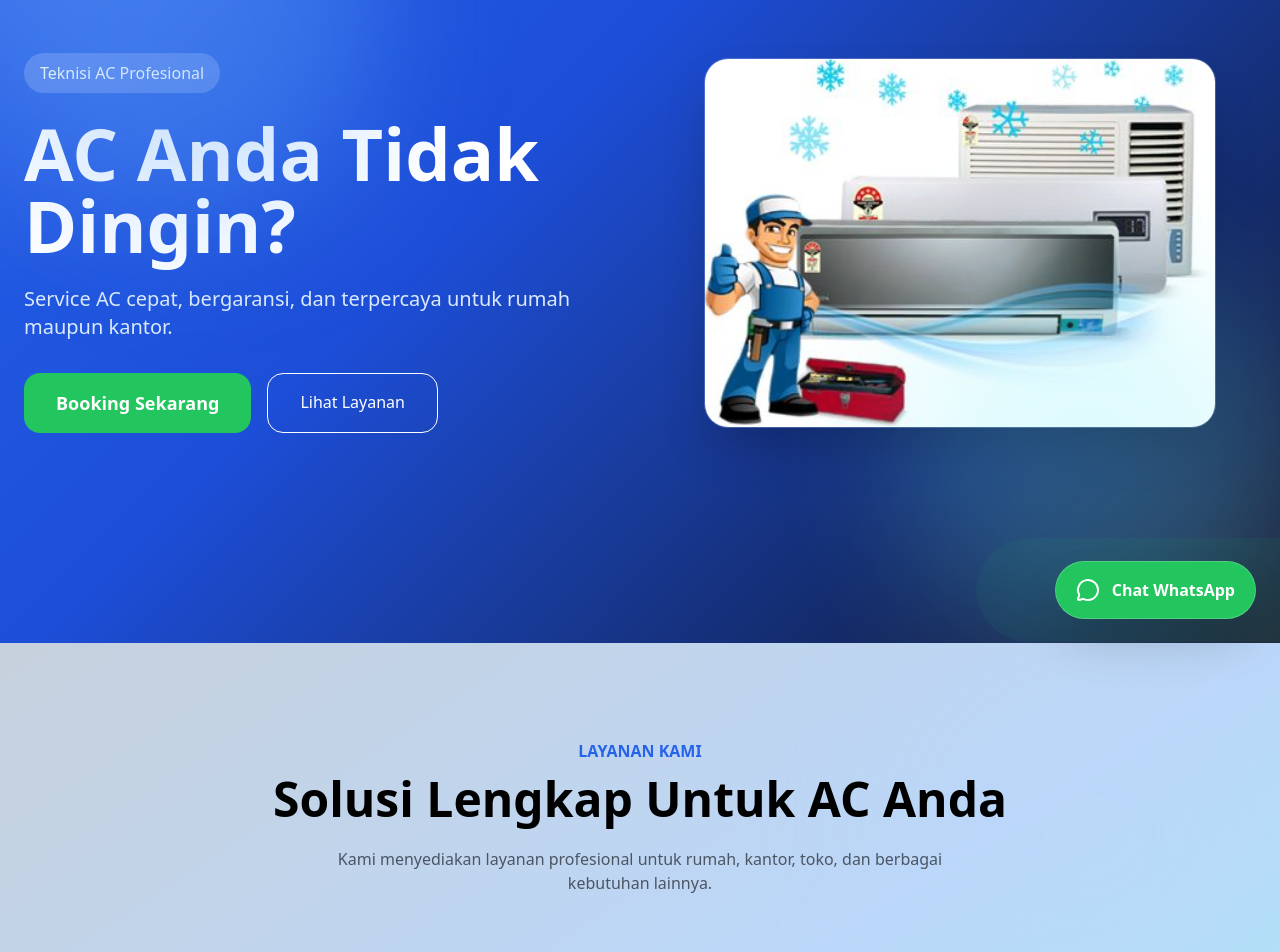
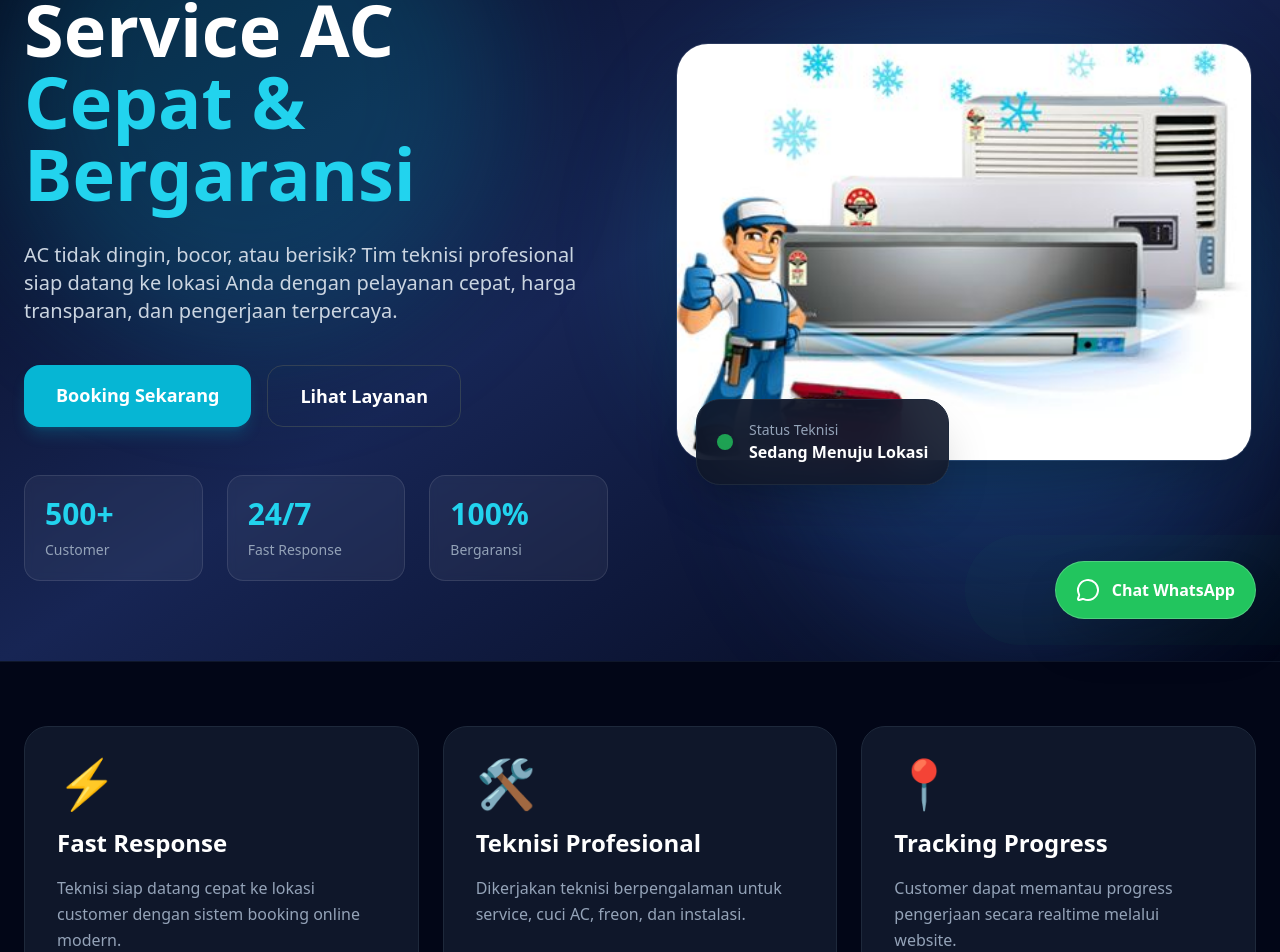
Before and after one commit to AnomSapari/omniac-power, a Next.js app: page / in a window 1280 px wide. Shown: the part 157-1109 px from the top of the page. Built offline with nearby package versions, Linux system fonts and the light colour scheme.

Commit message:
premium landing page

```diff
--- a/app/api/bookings/route.ts
+++ b/app/api/bookings/route.ts
@@ -11,6 +11,24 @@ export async function POST(req: Request) {
       service,
     } = body;
 
+    // VALIDASI
+    if (
+      !name ||
+      !whatsapp ||
+      !address ||
+      !service
+    ) {
+      return Response.json(
+        {
+          error: "Data belum lengkap",
+        },
+        {
+          status: 400,
+        }
+      );
+    }
+
+    // SIMPAN ORDER
     const order = await prisma.order.create({
       data: {
         service,
@@ -21,17 +39,18 @@ export async function POST(req: Request) {
       },
     });
 
-    return Response.json({
-  success: true,
-  orderId: order.id,
-});
+    return Response.json(order);
 
   } catch (error) {
-    console.error(error);
+    console.error("BOOKING ERROR:", error);
 
     return Response.json(
-      { error: "Gagal booking" },
-      { status: 500 }
+      {
+        error: "Server error",
+      },
+      {
+        status: 500,
+      }
     );
   }
 }
--- a/app/page.tsx
+++ b/app/page.tsx
@@ -1,6 +1,7 @@
 "use client";
 
 import { motion } from "framer-motion";
+
 import Navbar from "@/components/Navbar";
 import Services from "@/components/Services";
 import JoinTechnician from "@/components/JoinTechnician";
@@ -10,60 +11,162 @@ import BookingForm from "@/components/BookingForm";
 
 export default function Home() {
   return (
-    <main className="min-h-screen bg-white">
-         <Navbar/>
+    <main className="min-h-screen bg-slate-950 text-white overflow-hidden">
+
+      {/* NAVBAR */}
+      <Navbar />
+
       {/* HERO */}
-      <section className="hero-bg text-white min-h-screen flex items-center relative overflow-hidden">
-        <div className="absolute top-0 left-0 w-96 h-96 bg-blue-400/30 blur-3xl rounded-full"></div>
-        <div className="absolute bottom-0 right-0 w-96 h-96 bg-cyan-300/20 blur-3xl rounded-full"></div>
-        <div className="max-w-7xl mx-auto px-6 grid md:grid-cols-2 gap-12 items-center">
+      <section className="relative min-h-screen flex items-center overflow-hidden">
 
+        {/* BACKGROUND */}
+        <div className="absolute inset-0 bg-gradient-to-br from-slate-950 via-blue-950 to-slate-950" />
+
+        <div className="absolute top-0 left-0 w-[500px] h-[500px] bg-cyan-500/20 blur-3xl rounded-full" />
+
+        <div className="absolute bottom-0 right-0 w-[500px] h-[500px] bg-blue-500/20 blur-3xl rounded-full" />
+
+        {/* CONTENT */}
+        <div className="relative z-10 max-w-7xl mx-auto px-6 py-20 grid lg:grid-cols-2 gap-16 items-center">
+
+          {/* LEFT */}
           <motion.div
-          initial={{ opacity: 0, y: 40 }}
-          animate={{ opacity: 1, y: 0 }}
-          transition={{ duration: 0.8 }}
+            initial={{
+              opacity: 0,
+              y: 40,
+            }}
+            animate={{
+              opacity: 1,
+              y: 0,
+            }}
+            transition={{
+              duration: 0.8,
+            }}
           >
-         <p className="bg-white/20 inline-block px-4 py-2 rounded-full mb-6">
-              Teknisi AC Profesional
+
+            {/* BADGE */}
+            <div className="inline-flex items-center gap-2 bg-cyan-500/10 border border-cyan-500/20 text-cyan-300 px-5 py-2 rounded-full text-sm font-medium mb-8">
+              ⚡ Teknisi AC Profesional & Fast Response
+            </div>
+
+            {/* TITLE */}
+            <h1 className="text-5xl md:text-7xl font-black leading-tight mb-8">
+              Service AC
+              <span className="block text-cyan-400">
+                Cepat & Bergaransi
+              </span>
+            </h1>
+
+            {/* DESC */}
+            <p className="text-slate-300 text-lg md:text-xl leading-relaxed mb-10 max-w-2xl">
+              AC tidak dingin, bocor, atau berisik?
+              Tim teknisi profesional siap datang ke lokasi Anda
+              dengan pelayanan cepat, harga transparan,
+              dan pengerjaan terpercaya.
             </p>
 
-         <h1 className="text-5xl md:text-7xl font-bold leading-tight mb-6">
-             AC Anda Tidak Dingin?
-         </h1>
+            {/* BUTTON */}
+            <div className="flex flex-wrap gap-4 mb-12">
 
-          <p className="text-xl text-blue-100 mb-8">
-             Service AC cepat, bergaransi, dan terpercaya untuk rumah maupun kantor.
-          </p>
-
-           <div className="flex gap-4">
               <a
-              href="https://wa.me/6283891515097"
-              target="_blank"
-              className="bg-green-500 hover:bg-green-600 px-8 py-4 rounded-2xl font-semibold text-lg transition"
+                href="#booking"
+                className="bg-cyan-500 hover:bg-cyan-600 transition-all duration-300 px-8 py-4 rounded-2xl font-bold text-lg shadow-lg shadow-cyan-500/20"
               >
                 Booking Sekarang
               </a>
+
               <a
                 href="#layanan"
-              className="border border-white px-8 py-4 rounded-2xl"
+                className="border border-slate-700 hover:border-cyan-400 hover:bg-cyan-500/10 transition-all duration-300 px-8 py-4 rounded-2xl font-semibold text-lg"
               >
                 Lihat Layanan
               </a>
+
             </div>
+
+            {/* STATS */}
+            <div className="grid grid-cols-3 gap-6">
+
+              <div className="bg-white/5 backdrop-blur-sm border border-white/10 rounded-2xl p-5">
+                <h3 className="text-3xl font-black text-cyan-400">
+                  500+
+                </h3>
+
+                <p className="text-slate-400 text-sm mt-2">
+                  Customer
+                </p>
+              </div>
+
+              <div className="bg-white/5 backdrop-blur-sm border border-white/10 rounded-2xl p-5">
+                <h3 className="text-3xl font-black text-cyan-400">
+                  24/7
+                </h3>
+
+                <p className="text-slate-400 text-sm mt-2">
+                  Fast Response
+                </p>
+              </div>
+
+              <div className="bg-white/5 backdrop-blur-sm border border-white/10 rounded-2xl p-5">
+                <h3 className="text-3xl font-black text-cyan-400">
+                  100%
+                </h3>
+
+                <p className="text-slate-400 text-sm mt-2">
+                  Bergaransi
+                </p>
+              </div>
+
+            </div>
+
           </motion.div>
 
+          {/* RIGHT IMAGE */}
           <motion.div
-  initial={{ opacity: 0, scale: 0.8 }}
-  animate={{ opacity: 1, scale: 1 }}
-  transition={{ duration: 1 }}
-  className="flex justify-center"
+            initial={{
+              opacity: 0,
+              scale: 0.8,
+            }}
+            animate={{
+              opacity: 1,
+              scale: 1,
+            }}
+            transition={{
+              duration: 1,
+            }}
+            className="relative flex justify-center"
           >
 
+            {/* GLOW */}
+            <div className="absolute inset-0 bg-cyan-500 blur-3xl opacity-20 rounded-full" />
+
+            {/* IMAGE */}
             <img
               src="/ac.jpg"
-        alt="AC"
-       className="w-full max-w-lg rounded-3xl shadow-2xl border border-white/20"
+              alt="Service AC"
+              className="relative z-10 w-full max-w-xl rounded-[32px] shadow-2xl border border-white/10"
             />
+
+            {/* FLOATING CARD */}
+            <div className="absolute -bottom-6 left-6 z-20 bg-slate-900/90 backdrop-blur-xl border border-slate-800 rounded-3xl p-5 shadow-2xl">
+
+              <div className="flex items-center gap-4">
+
+                <div className="w-4 h-4 bg-green-500 rounded-full animate-pulse" />
+
+                <div>
+                  <p className="text-sm text-slate-400">
+                    Status Teknisi
+                  </p>
+
+                  <h4 className="font-bold text-white">
+                    Sedang Menuju Lokasi
+                  </h4>
+                </div>
+
+              </div>
+
+            </div>
 
           </motion.div>
 
@@ -71,55 +174,115 @@ export default function Home() {
 
       </section>
 
- <Services />
- <JoinTechnician />
- <Testimonials />
- <BookingForm />
+      {/* TRUST SECTION */}
+      <section className="py-16 border-t border-slate-900">
 
-      {/* SERVICES
-      <section className="py-20 px-6">
-        <div className="max-w-6xl mx-auto">
-
-          <h2 className="text-4xl font-bold text-center mb-12">
-            Layanan Kami
-          </h2>
+        <div className="max-w-7xl mx-auto px-6">
 
           <div className="grid md:grid-cols-3 gap-6">
 
-            <div className="border rounded-2xl p-6 shadow">
-              <h3 className="text-2xl font-bold mb-4">
-                Service AC
-              </h3>
-              <p>
-                Perbaikan AC tidak dingin dan bermasalah.
-              </p>
+            <div className="bg-slate-900 border border-slate-800 rounded-3xl p-8 hover:border-cyan-500 transition-all duration-300">
+
+              <div className="text-5xl mb-5">
+                ⚡
               </div>
 
-            <div className="border rounded-2xl p-6 shadow">
               <h3 className="text-2xl font-bold mb-4">
-                Cuci AC
+                Fast Response
               </h3>
-              <p>
-                Membersihkan AC agar dingin maksimal.
+
+              <p className="text-slate-400 leading-relaxed">
+                Teknisi siap datang cepat ke lokasi customer
+                dengan sistem booking online modern.
               </p>
+
             </div>
 
-            <div className="border rounded-2xl p-6 shadow">
+            <div className="bg-slate-900 border border-slate-800 rounded-3xl p-8 hover:border-cyan-500 transition-all duration-300">
+
+              <div className="text-5xl mb-5">
+                🛠️
+              </div>
+
               <h3 className="text-2xl font-bold mb-4">
-                Isi Freon
+                Teknisi Profesional
               </h3>
-              <p>
-                Isi freon berkualitas dan bergaransi.
+
+              <p className="text-slate-400 leading-relaxed">
+                Dikerjakan teknisi berpengalaman untuk service,
+                cuci AC, freon, dan instalasi.
               </p>
+
+            </div>
+
+            <div className="bg-slate-900 border border-slate-800 rounded-3xl p-8 hover:border-cyan-500 transition-all duration-300">
+
+              <div className="text-5xl mb-5">
+                📍
+              </div>
+
+              <h3 className="text-2xl font-bold mb-4">
+                Tracking Progress
+              </h3>
+
+              <p className="text-slate-400 leading-relaxed">
+                Customer dapat memantau progress pengerjaan
+                secara realtime melalui website.
+              </p>
+
             </div>
 
           </div>
 
         </div>
-      </section>   */}
 
+      </section>
+
+      {/* SERVICES */}
+      <section id="layanan">
+        <Services />
+      </section>
+
+      {/* JOIN */}
+      <JoinTechnician />
+
+      {/* TESTIMONIAL */}
+      <Testimonials />
+
+      {/* BOOKING */}
+      <section
+        id="booking"
+        className="py-10"
+      >
+        <BookingForm />
+      </section>
+
+      {/* FOOTER */}
+      <footer className="border-t border-slate-900 py-10 px-6">
+
+        <div className="max-w-7xl mx-auto flex flex-col md:flex-row items-center justify-between gap-4">
+
+          <div>
+            <h3 className="text-2xl font-black text-cyan-400">
+              CoolCare AC
+            </h3>
+
+            <p className="text-slate-500 mt-2">
+              Service AC Profesional & Bergaransi
+            </p>
+          </div>
+
+          <div className="text-slate-500 text-sm">
+            © 2026 CoolCare AC. All rights reserved.
+          </div>
+
+        </div>
+
+      </footer>
+
+      {/* FLOATING WA */}
       <FloatingWhatsApp />
 
     </main>
-  )
+  );
 }
```
Lines whose indentation alone changed are shown as unchanged.
